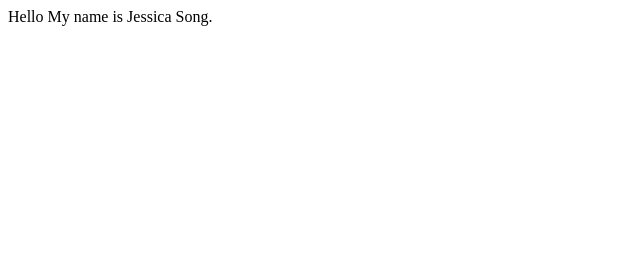
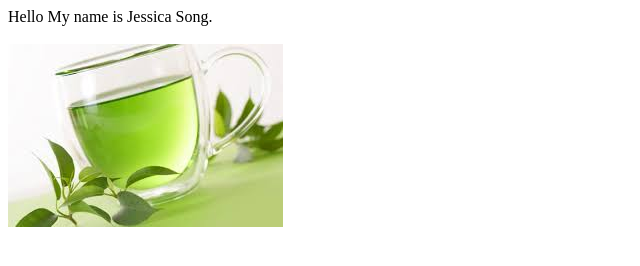
Before and after one commit to jessicasongprofile/uts, a plain HTML site: page index.html in a window 1280 px wide. Shown: the whole page, without its empty margins (0-640 px from the left). Drawn offline with Linux system fonts and the light colour scheme.

Commit message:
add a photo

```diff
--- a/index.html
+++ b/index.html
@@ -7,6 +7,7 @@
     <title>Document</title>
 </head>
 <body>
-    Hello My name is Jessica Song.
+    Hello My name is Jessica Song. <br/><br/>
+	<img alt="tea" src="./tea.jpg" ><br/><br/>
 </body>
 </html>
```
Also changed, not shown: tea.jpg (added).
